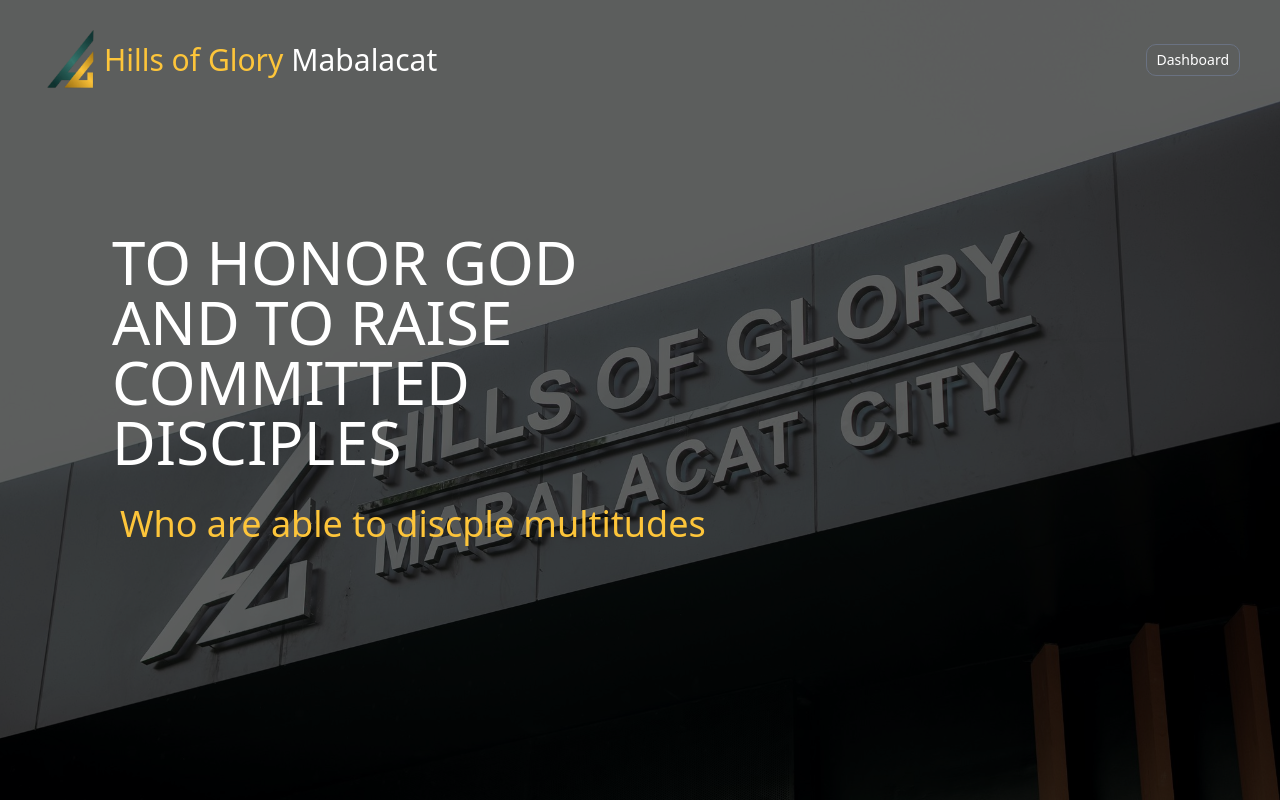
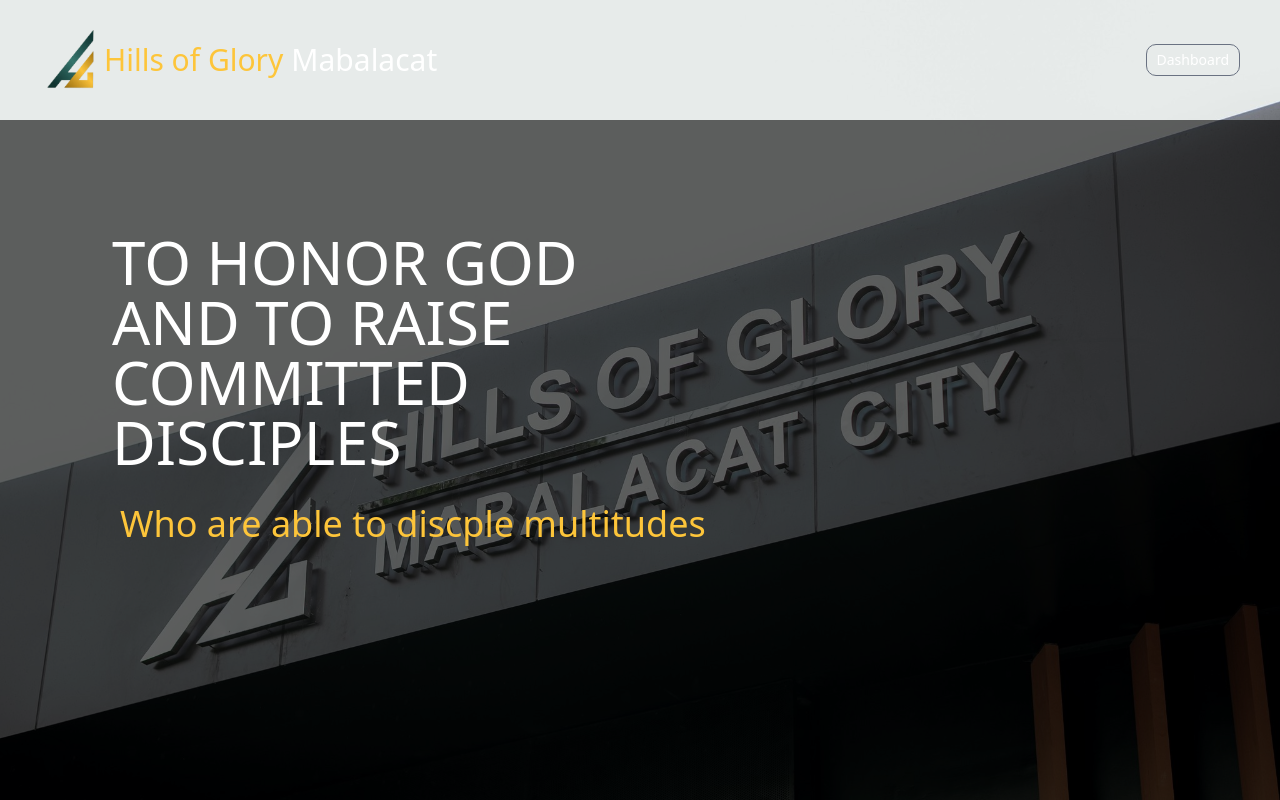
Before and after one commit to JorielBrian/Hills_of_Glory-Next, a Next.js app: page / in a window 1280 px wide. Shown: the top 800 px of the page. Built offline with nearby package versions, Linux system fonts and the light colour scheme.

Commit message:
removed header background

```diff
--- a/components/Header.tsx
+++ b/components/Header.tsx
@@ -2,7 +2,7 @@
 
 const Header = () => {
   return (
-    <header className="flex w-full justify-between px-15 py-5 bg-black/60">
+    <header className="flex w-full justify-between px-15 py-5">
         <a href="/">
             <div className="flex">
                 <img src="/hog_logo.png" alt="logo" className="size-15" />
```
